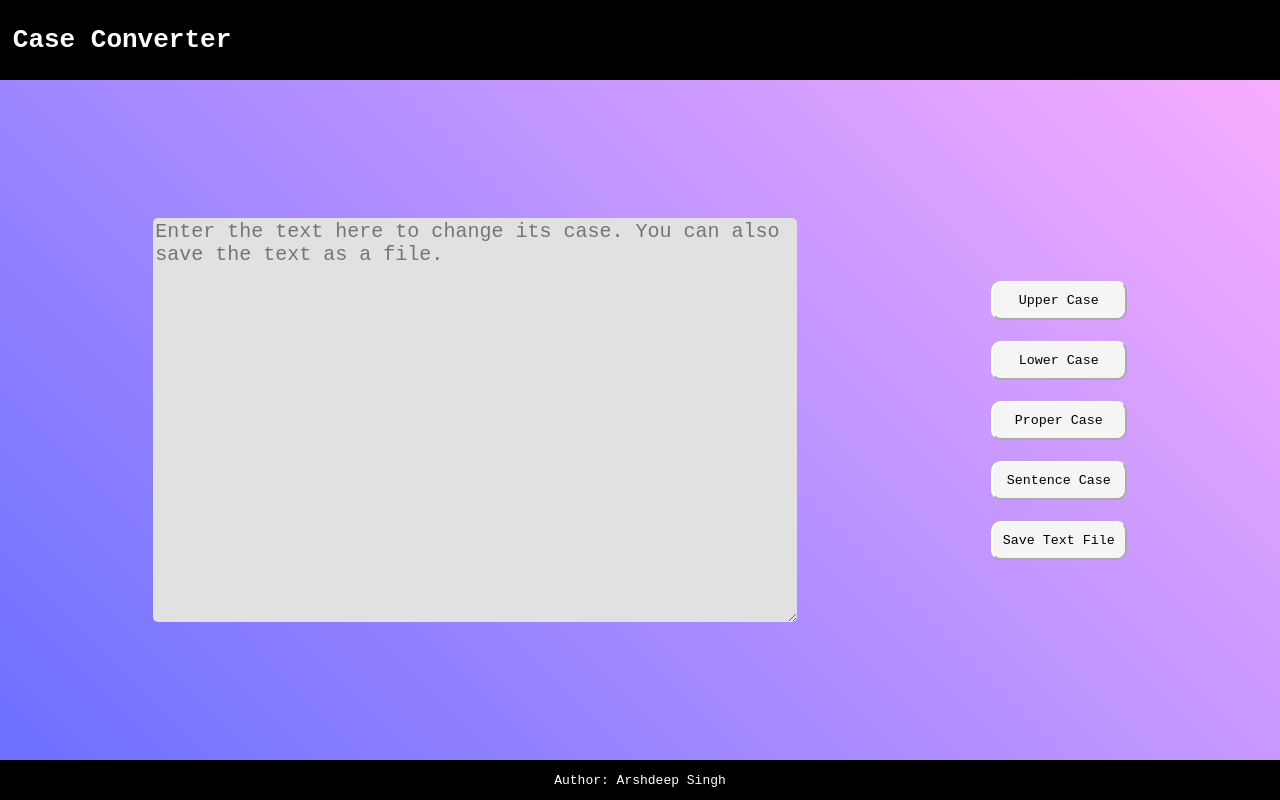
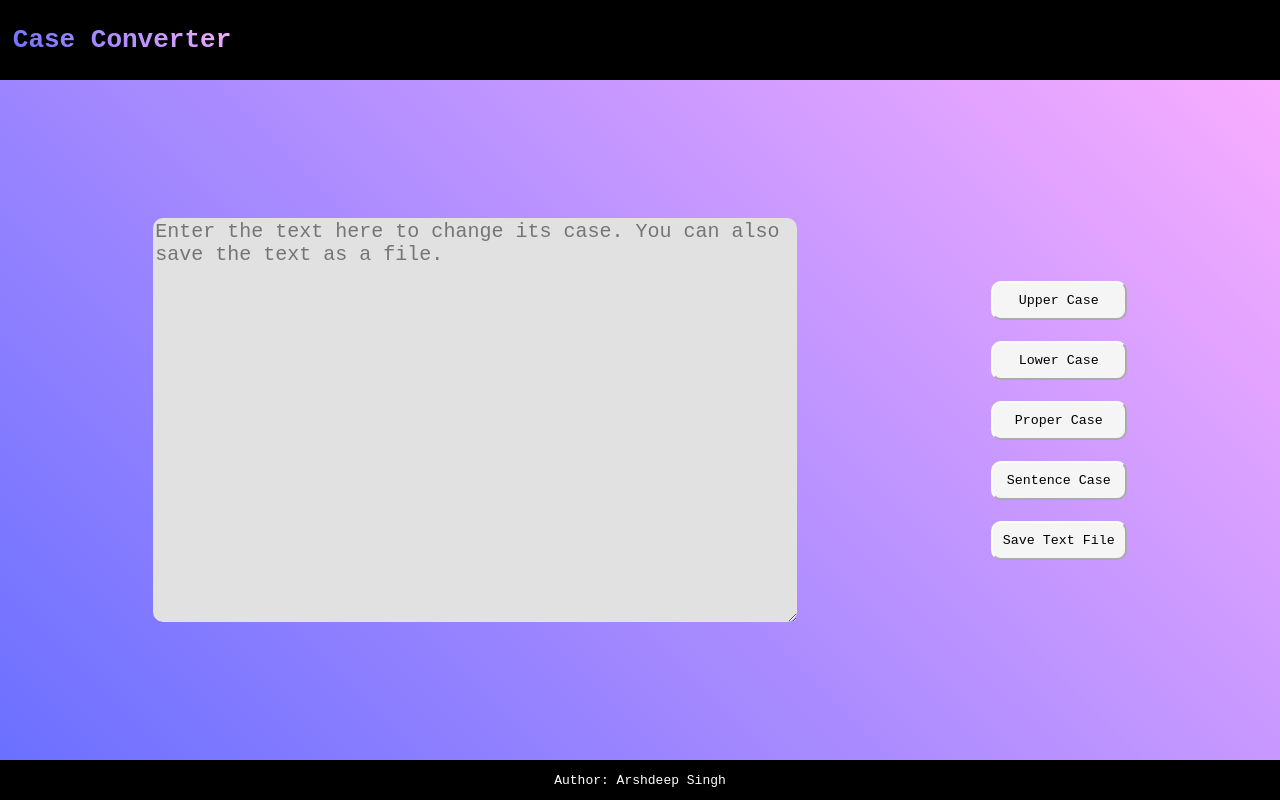
Before and after one commit to arsh331/caseConverter, a plain HTML site: page index.html in a window 1280 px wide. Drawn offline with Linux system fonts and the light colour scheme.

Commit message:
Update main.css

```diff
--- a/main.css
+++ b/main.css
@@ -5,12 +5,22 @@
 
 .header {
     background-color: black;
-    color: white;
     height: 10vh;
     display: flex;
     align-items: center;
     justify-content: left;
     padding-left: 1vw;
+}
+.header h1{
+    background: hsla(238, 100%, 71%, 1);
+
+    background: linear-gradient(45deg, hsla(238, 100%, 71%, 1) 0%, hsla(295, 100%, 84%, 1) 100%);
+
+    background: -moz-linear-gradient(45deg, hsla(238, 100%, 71%, 1) 0%, hsla(295, 100%, 84%, 1) 100%);
+
+    background: -webkit-linear-gradient(45deg, hsla(238, 100%, 71%, 1) 0%, hsla(295, 100%, 84%, 1) 100%);
+    -webkit-background-clip: text;
+    -webkit-text-fill-color: transparent;
 }
 .footer{
     background-color: black;
@@ -48,7 +58,7 @@
     height: 50vh;
     background-color: #e1e1e1;
     border: #e1e1e1;
-    border-radius: 5px;
+    border-radius: 10px;
 }
 textarea{
     font-size: x-large;
```
